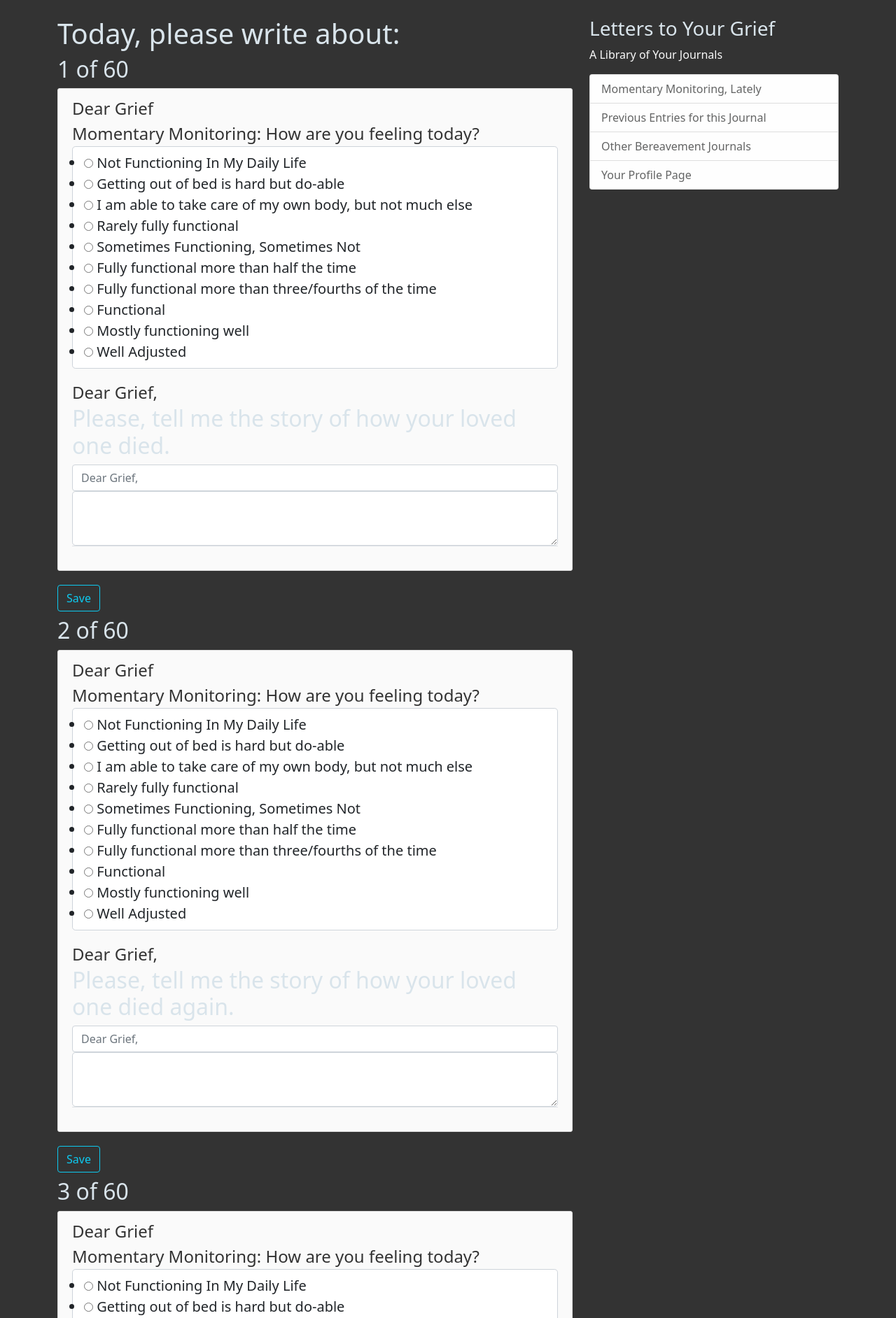
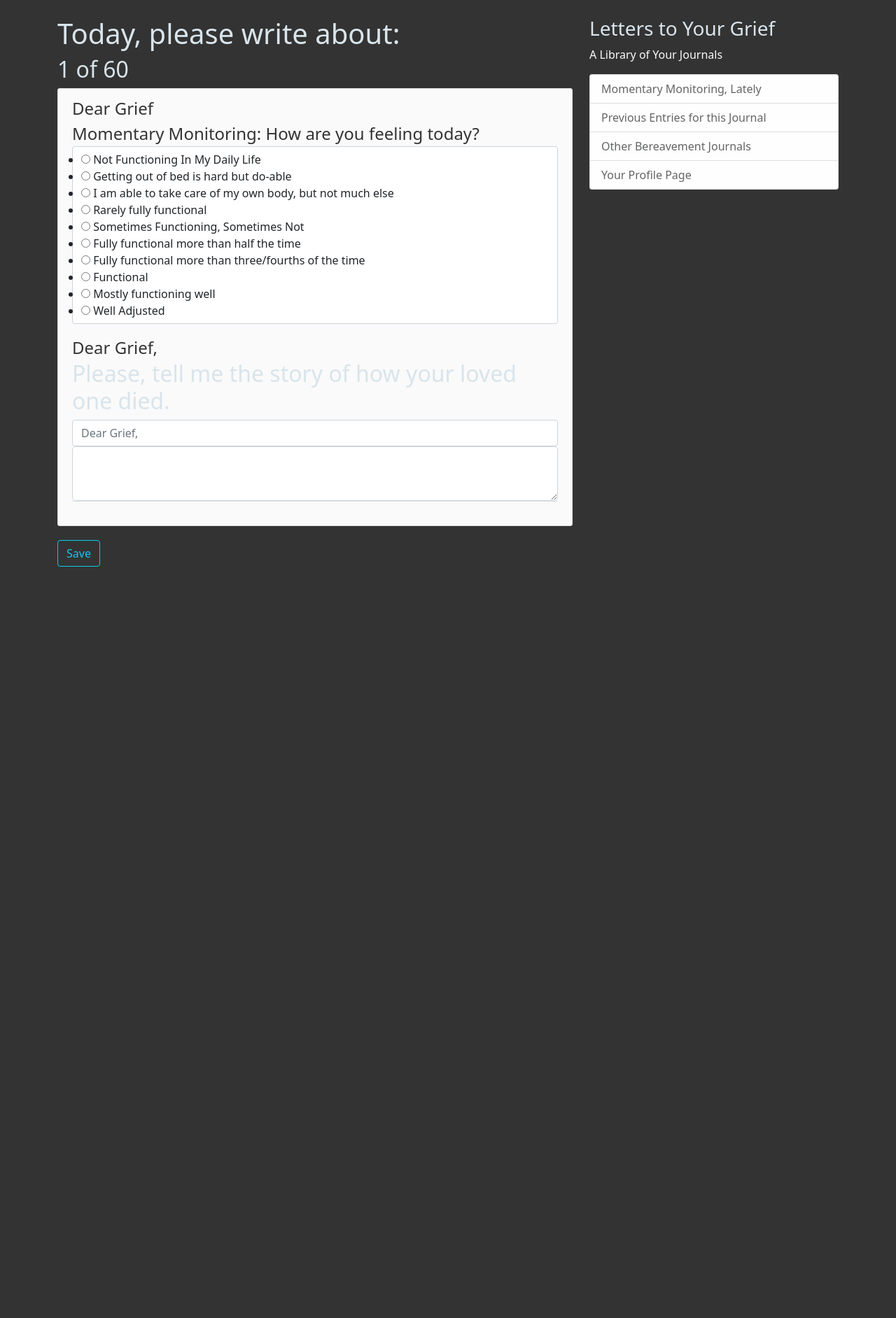
Before and after one commit to Lauren-dot/deargrief, a Flask app: page /daily_journal_entry in a window 1280 px wide. Shown: the part 56-1940 px from the top of the page at 70% size. After the commit the page ends 866 px from the top, so only its background shows below. Run offline with Flask 2, Linux system fonts and the light colour scheme; the visitor is signed in with stand-in values (Sample User, id 1).

Commit message:
Trying to interact with a single prompt at a time; Bug: Post request not posting

```diff
--- a/basicmodel.py
+++ b/basicmodel.py
@@ -79,7 +79,7 @@
     grief_connection_id = db.Column(db.Integer, db.ForeignKey("grief_connection.id"), nullable=False)
     start_date = db.Column(db.DateTime, nullable=False, default=datetime.now)
     most_recent_update = db.Column(db.DateTime, nullable=False)
-    most_recent_day = db.Column(db.Integer, nullable=False)
+    most_recent_day = db.Column(db.Integer, autoincrement=True, nullable=False)
 
     grief_connection = db.relationship("GriefConnection", backref="grief_sequence")
 
@@ -117,9 +117,11 @@
     id = db.Column(db.Integer, nullable=False, primary_key=True)
     grief_connection_id = db.Column(db.Integer, db.ForeignKey("grief_connection.id"), nullable=False)
     prompt_day = db.Column(db.Integer, nullable=False)
+    momentary_monitoring = db.Column(db.Integer, nullable=False)
     entry = db.Column(db.Text, nullable=False)
 
-    #Consult on "backref", etc for all of this
+    #Consult on how to connect this:
+    #grief_connection = db.relationship("GriefConnection", backref="journal_entries")
 
     def __repr__(self):
         """Show information about each journal entry"""
--- a/server.py
+++ b/server.py
@@ -146,6 +146,7 @@
     # We need a set of prompts
     # We need an entry form
     # We need to commit the entry form
+
     form = NewEntryForm()
     if form.validate_on_submit():
         #To Do: Fix what you pass into the database here by looking at logic from 116-134;
--- a/templates/about.html
+++ b/templates/about.html
@@ -12,12 +12,16 @@
     With death, the love remains; simply, the nature of the relationship changes.
     Learning how to ask your grief to live with you, productively, is a skill. For some people, this skill comes naturally.
     For others, it's a skill that needs to be cultivated.
+</p>
+<p>
     As Lisa Feldman Barnett states, “you are the architect of your experience.” This is not to say that grief isn’t valid; it is. Or that it is your fault; it is not.
     Nonetheless, you are the only one who can change how you feel about your grief.
     Right now, your grief might be so raw you can barely stand to breathe;
     maybe you feel like your grief is controlling your life’s journey as you sit here right now.
     It can feel like a horror-story monster, looming over your every move.
     And yet.
+</p>
+<p>
     Over time, you have the power to introduce yourself to your grief.
     And then, with work, ask your grief to walk with you, hand-in-hand.
     And eventually, you can ask your grief to allow the rest of you to take the lead.
--- a/templates/daily_journal_entry.html
+++ b/templates/daily_journal_entry.html
@@ -1,9 +1,9 @@
 {% extends "layout.html" %}
 {% block content %}
     <h1>Today, please write about: </h1>
-    <!-- if prompt.count == griefsequence.most_recent_day -->
-    {% for prompt in prompts %} <!-- Think through: How do I really want to access this and where? -->
-        <h2>{{ prompt.day_number }}</h2> <!-- Out of the dictionary prompt, calls value of daily_prompt -->
+    <!-- if prompt.count == griefsequence.most_recent_day  is a potential solution -->
+    <!-- Think through: How do I really want to access this and where? -->
+    <h2>{{ prompts[0].day_number }}</h2> <!-- Out of the dictionary prompt, calls value of daily_prompt -->
         <form>
             <div class="content-section">
                 <form method="POST" action="">
@@ -21,12 +21,12 @@
                                         {% endfor %}
                                     </div>
                                 {% else %} <!-- if the form does not have errors, proceed as normal -->
-                                    {{ form.momentary_monitoring(class="form-control form-control-lg") }}
+                                    {{ form.momentary_monitoring(class="form-control form-control-med") }}
                                 {% endif %}
                             </div>
                             <div class="form-group">
                                 {{ form.entry.label(class="form-control-label") }} <!-- .label will print out the username from our form field. Plus some bootstrap to make it look better-->
-                              <h2>{{ prompt.prompt }}</h2>
+                              <h2>{{ prompts[0].prompt }}</h2>
                               <input type="text" class="form-control" id="entry" placeholder="Dear Grief,">
                                 {% if form.entry.errors %} <!-- if the form has an error in the username entry, create an error alert -->
                                     {{ form.entry(class="form-control form-control-lg is-invalid") }}
@@ -46,7 +46,6 @@
                         {{ form.submit(class="btn btn-outline-info") }}
                     </div>
         </form>
-        <h3> {{ prompt.rationale }} </h3> <!-- Out of dictionary prompt, print the rational (why this prompt, why now) to help be transparent about grief guidance -->
-    {% endfor %}
+        <h3> {{ prompts[0].rationale }} </h3> <!-- Out of dictionary prompt, print the rational (why this prompt, why now) to help be transparent about grief guidance -->
 
 {% endblock content %}
--- a/templates/my_account.html
+++ b/templates/my_account.html
@@ -2,10 +2,9 @@
 {% block content %}
 
     <h1>Hello, {{ current_user.firstname }}. Please open up your grief journals or register for a new one. </h1>
-    <!-- Option 1 -->
     {% for deceased in deceased_persons %}
     <div class="content-section">
-        <h2><a href="/daily_journal_entry">Your journal about your {{ deceased.relationship }}, {{ deceased.firstname }}</a></h2>
+        <h2><a href="/daily_journal_entry">Your journal about your {{ deceased.griefrelationship }}, {{ deceased.firstname }}</a></h2>
         To Do: double check that daily_journal_entry.html form creates the correct form for the correct account
     </div>
     {% endfor %}
```
Also changed, not shown: templates/process.html (+6 -6 lines), forms.py (line endings or trailing spaces).
